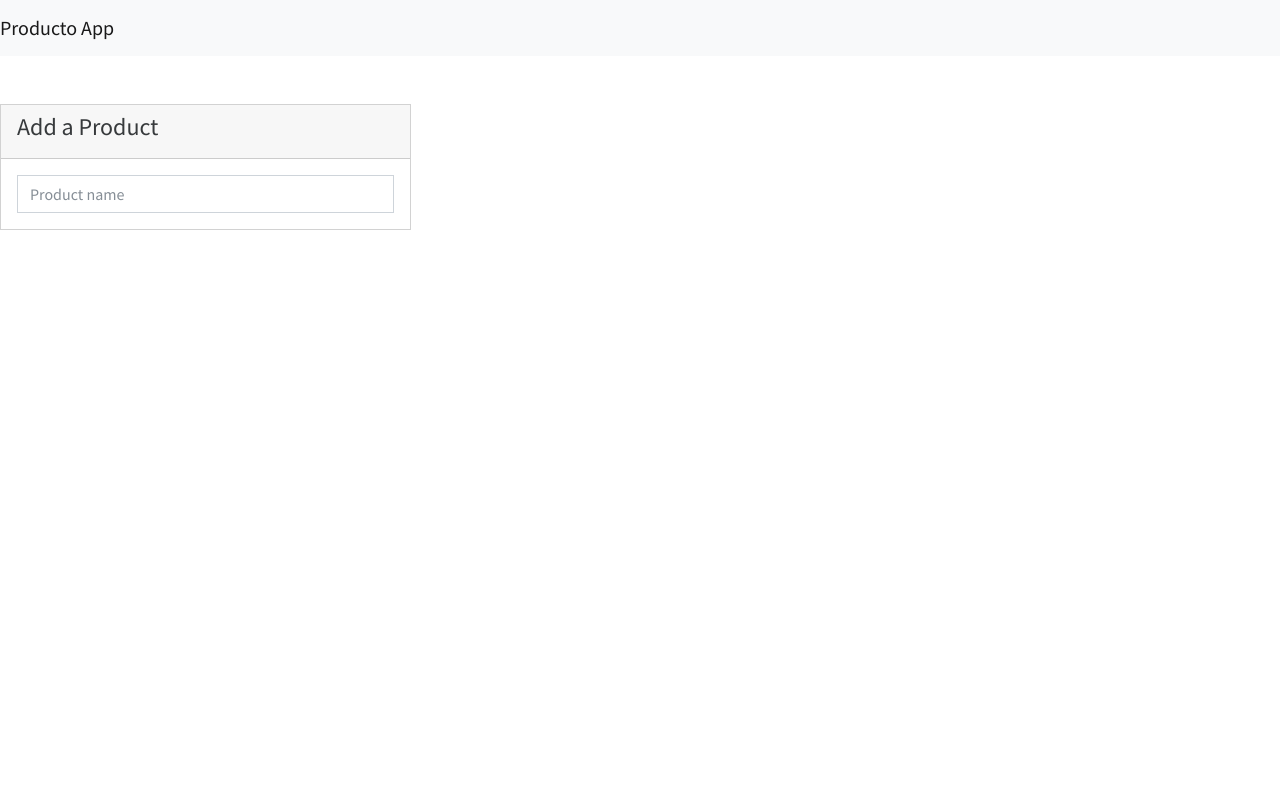
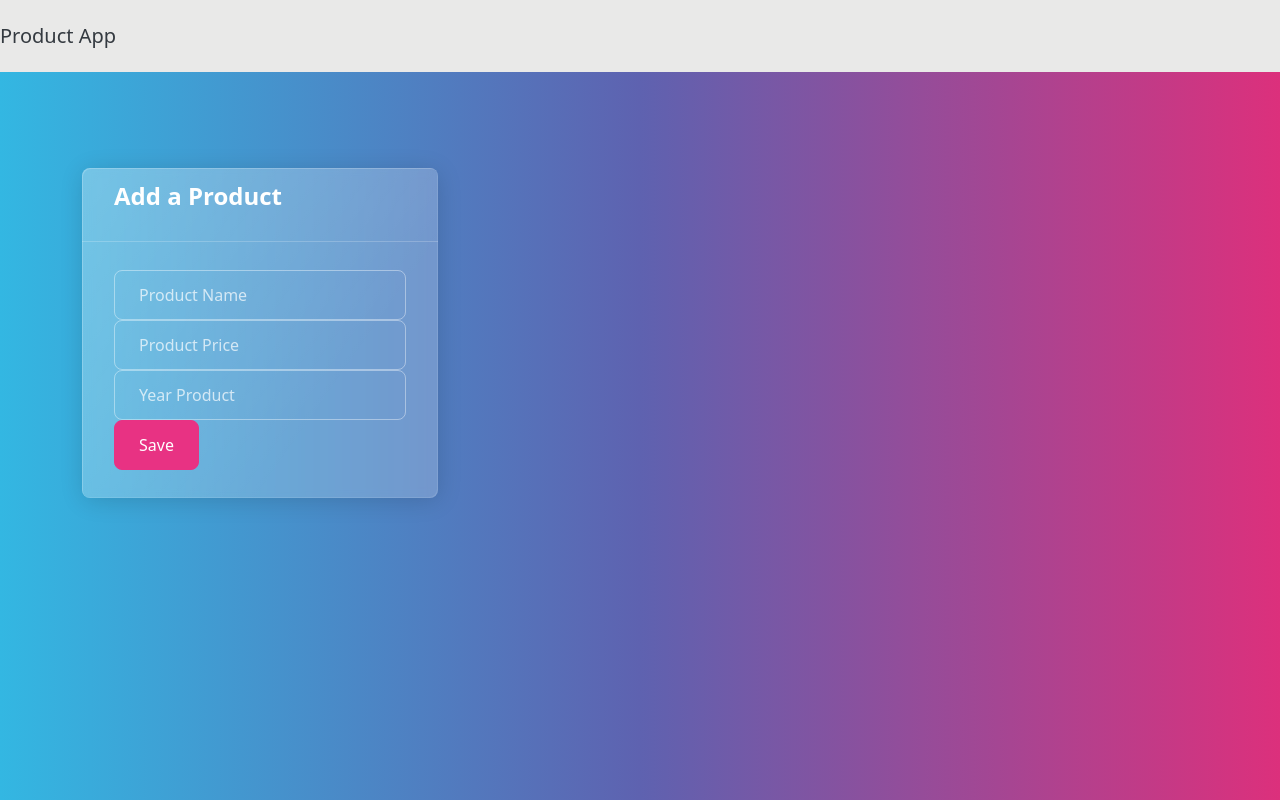
Before and after one commit to GirMart-sdk/Proyect-Productos, a plain HTML site: page index.html in a window 1280 px wide. Drawn offline with nearby package versions, Linux system fonts and the light colour scheme.

Commit message:
first commit

```diff
--- a/App.js
+++ b/App.js
@@ -0,0 +1,30 @@
+class product
+{
+  constructor(name, price, year)
+  {
+    this.name = name;
+    this.price = price;
+    this.year = year;
+  }
+}
+
+class UI
+{
+  addProduct ()
+  {
+  }
+  deleteProduct ()
+  {
+  }
+  showMessage ()
+  {
+  }
+}
+
+// DOM Events
+
+document.getElementById('product-form')
+addEventListener('sumit', function (e)
+{
+
+})
--- a/index.html
+++ b/index.html
@@ -1,24 +1,24 @@
 <!DOCTYPE html>
 <html lang="en">
+
 <head>
   <meta charset="UTF-8">
   <meta http-equiv="X-UA-Compatible" content="IE=edge">
   <meta name="viewport" content="width=device-width, initial-scale=1.0">
   <title>Product App</title>
   <!--BOOSTRAP CDN--->
-  <link rel="stylesheet" href="https://bootswatch.com/5/cosmo/bootstrap.min.css">
+  <link rel="stylesheet" href="https://bootswatch.com/5/quartz/bootstrap.min.css">
 </head>
+
 <body>
 
   <!--NAVEGACION-->
 
   <nav class="navbar navbar-light bg-light">
-    <a href="/" class="navbar-brand">
-      Producto App
-    </a>
+    <a href="/" class="navbar-brand">Product App</a>
   </nav>
 
-  <div class="Container">
+  <div class="container">
     <!--Aplicacion-->
     <div id="App" class="row pt-5">
       <div class="col-md-4">
@@ -26,18 +26,31 @@
           <div class="card-header">
             <h4>Add a Product</h4>
           </div>
-          <form id="Product-form" class="card-body">
+
+          <form id="product-form" class="card-body">
             <div class="form-group">
-              <input type="text" id="name" placeholder="Product name"
-              class="form-control">
+              <input type="text" id="name" placeholder="Product Name" class="form-control">
             </div>
+
+            <div class="form-group">
+              <input type="number" step="0.0" id="price" placeholder="Product Price" class="form-control">
+            </div>
+
+            <div class="form-group">
+              <input type="number" id="year" min="1900" max="2050" placeholder="Year Product" class="form-control">
+            </div>
+            <input type="submit" value="Save" class="btn btn-primary btn-block">
+
           </form>
         </div>
       </div>
-      <div class="col-md-8">
-
-      </div>
+      <div id="product-list" class="col-md-8"></div>
     </div>
   </div>
+
+  <script src="App.js">
+  </script>
+
 </body>
+
 </html>
```
